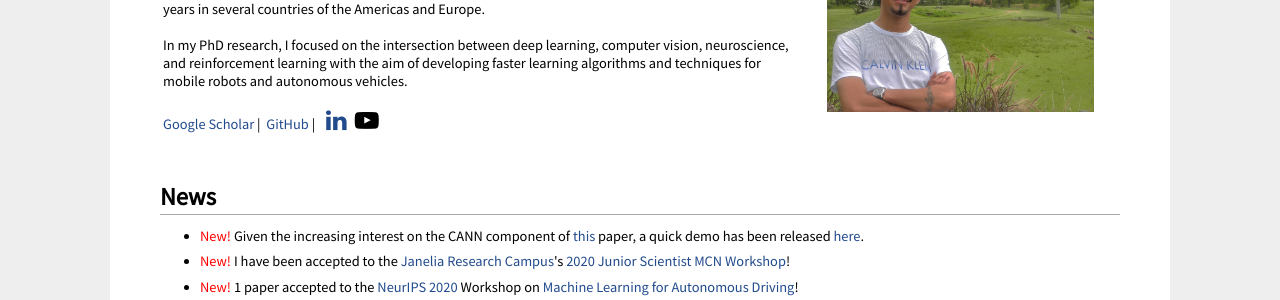
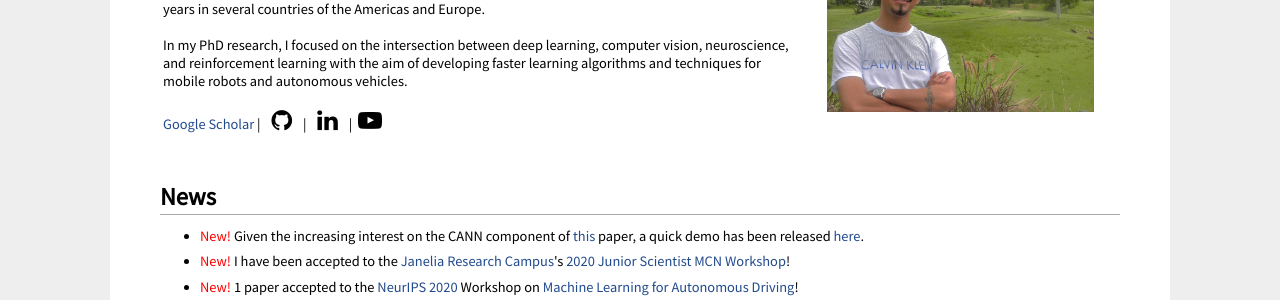
Before and after one commit to mchancan/mchancan.github.io, a Jekyll site: the page built from index.html, in a window 1280 px wide and 900 px high. Shown: the part 192-492 px from the top of the window. Built offline with Jekyll 4.4.1, drawn with Linux system fonts in a browser that asks for light colours; comment, search, counter and statistics services are not loaded.

Commit message:
Update index.html

```diff
--- a/index.html
+++ b/index.html
@@ -19,8 +19,8 @@ title: Marvin Chancán
 			</br>
 			<!--<i class="fab fa-youtube" style="color:red"></i> <a href="https://youtu.be/IWFxjerw-9E" target="_blank"></a>-->
 			<a href="https://scholar.google.com/citations?user=iK7xhJ4AAAAJ&hl=en" target="_blank">Google Scholar</a>&nbsp;|&nbsp;
-			<a href="https://github.com/mchancan" target="_blank">GitHub</a>&nbsp;|&nbsp;
-			<a href="https://www.linkedin.com/in/mchancan" title="Follow on LinkedIn" target="_blank"> <i class="fa fa-fw fa-linkedin" style="font-size:24px;color:inherit"></i> </a>
+			<a href="https://github.com/mchancan" title="Follow on GitHub" target="_blank"> <i class="fa fa-fw fa-github" style="font-size:24px;color:black"></i> </a> &nbsp;|&nbsp;
+			<a href="https://www.linkedin.com/in/mchancan" title="Follow on LinkedIn" target="_blank"> <i class="fa fa-fw fa-linkedin" style="font-size:24px;color:black"></i> </a> &nbsp;|&nbsp;
 			<a href="https://www.youtube.com/channel/UCrvgoqpKBbeye87FtqdW4Iw" title="Follow on YouTube" target="_blank"> <i class="fa fa-youtube-play" style="font-size:24px;color:black"></i> </a>
 		</p>
 	</td>
```
